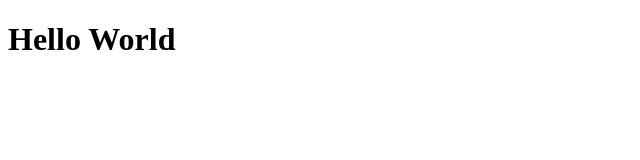
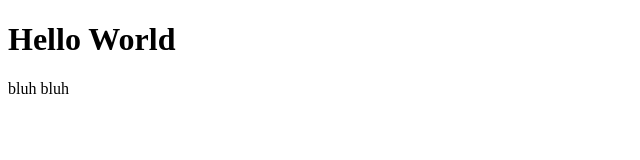
Before and after one commit to Peejay004/my-projects, a plain HTML site: page index.html in a window 1280 px wide. Shown: the full height of the page, 0-640 px from the left. Drawn offline with Linux system fonts and the light colour scheme.

Commit message:
Update index.html

```diff
--- a/index.html
+++ b/index.html
@@ -6,5 +6,6 @@
 </head>
 <body>
     <h1>Hello World</h1>
+    <p>bluh bluh</p>
 </body>
 </html>
```
